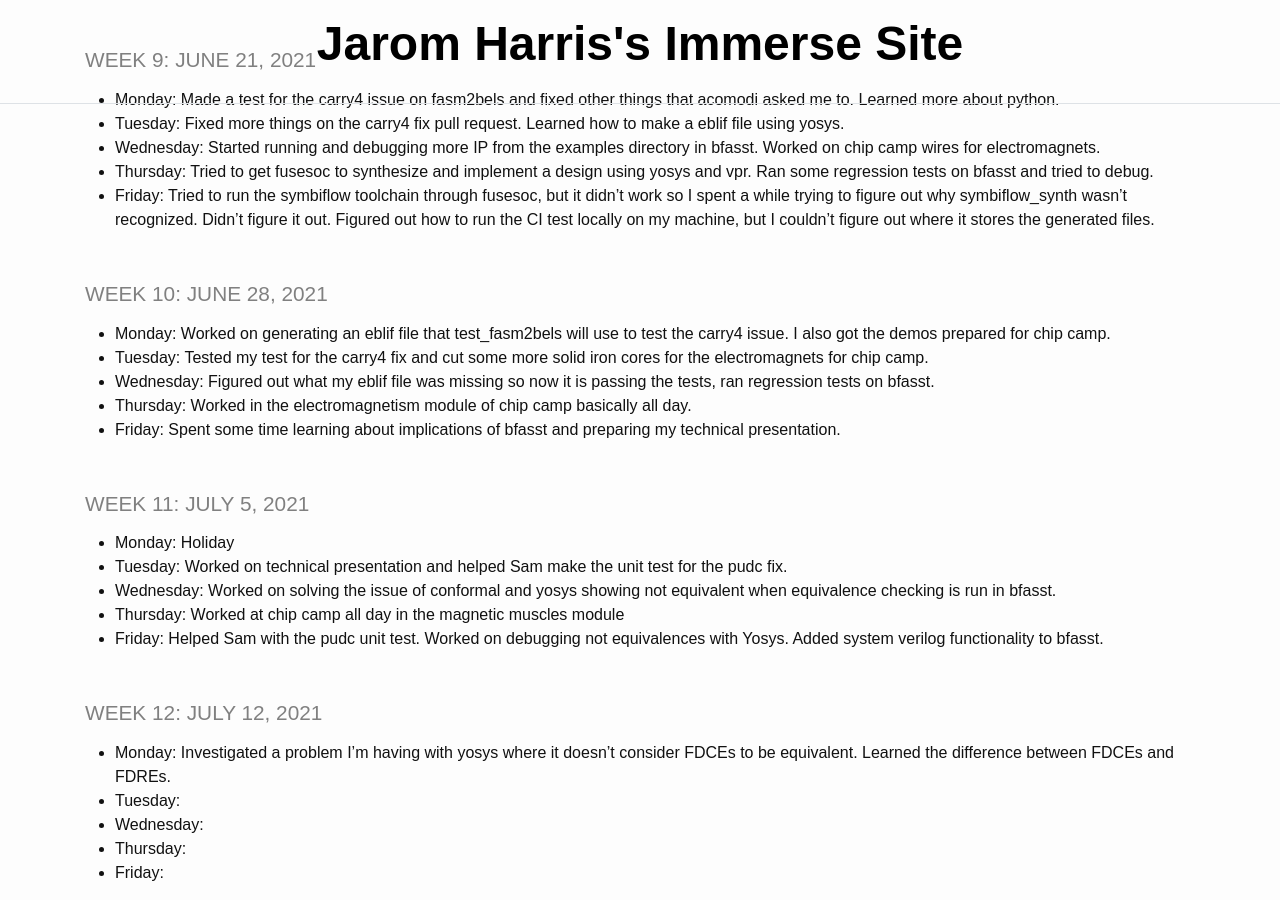
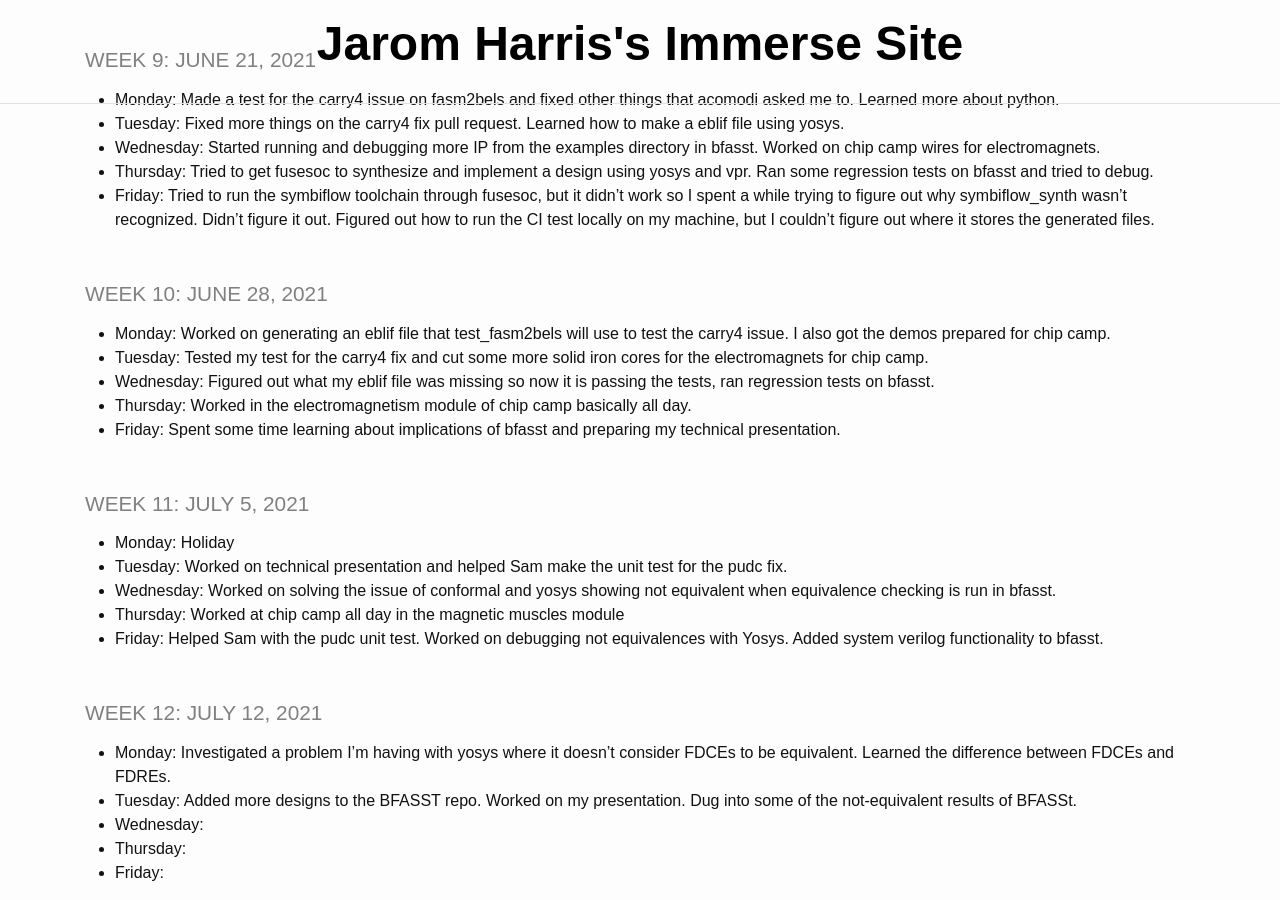
Before and after one commit to jaromharris/immerse, a Jekyll site: the page built from index.md, in a window 1280 px wide and 900 px high, scrolled down 1902 px. Built offline with Jekyll 4.4.1, drawn with Linux system fonts in a browser that asks for light colours.

Commit message:
Update index.md

```diff
--- a/index.md
+++ b/index.md
@@ -83,7 +83,7 @@ title: IMMERSE Log
 
 ### Week 12: July 12, 2021
 * **Monday**: Investigated a problem I'm having with yosys where it doesn't consider FDCEs to be equivalent. Learned the difference between FDCEs and FDREs.
-* **Tuesday**:
+* **Tuesday**: Added more designs to the BFASST repo. Worked on my presentation. Dug into some of the not-equivalent results of BFASSt.
 * **Wednesday**:
 * **Thursday**:
 * **Friday**:
```
